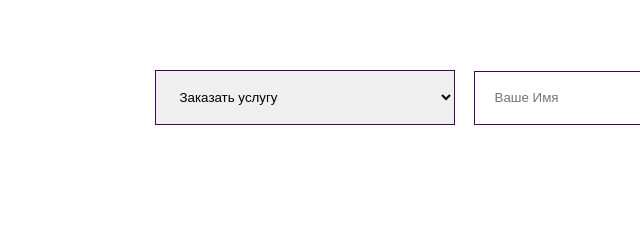
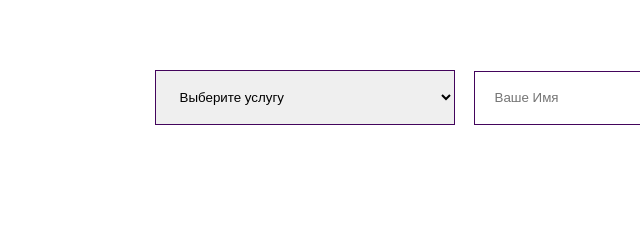
Before and after one commit to qDrago7/Site-portfolio, a plain HTML site: page index.html in a window 1280 px wide. Shown: the part 5885-6125 px from the top of the page, 0-640 px from the left. Drawn offline with Linux system fonts and the light colour scheme.

Commit message:
Update index.html

```diff
--- a/index.html
+++ b/index.html
@@ -109,7 +109,7 @@
                 <div class="Icon">
                     <form contact-form action="">
                     <select name="uslugi" id="Выберитеуслугу" required>
-                        <option value=" " disabled selected>Заказать услугу</option>
+                        <option value=" " disabled selected>Выберите услугу</option>
                         <option value="2">Создание макета в фигме</option>
                         <option value="3">Верстка вашего сайта</option>
                         <option value="4">Исправление багов в вёрстке</option>
```
